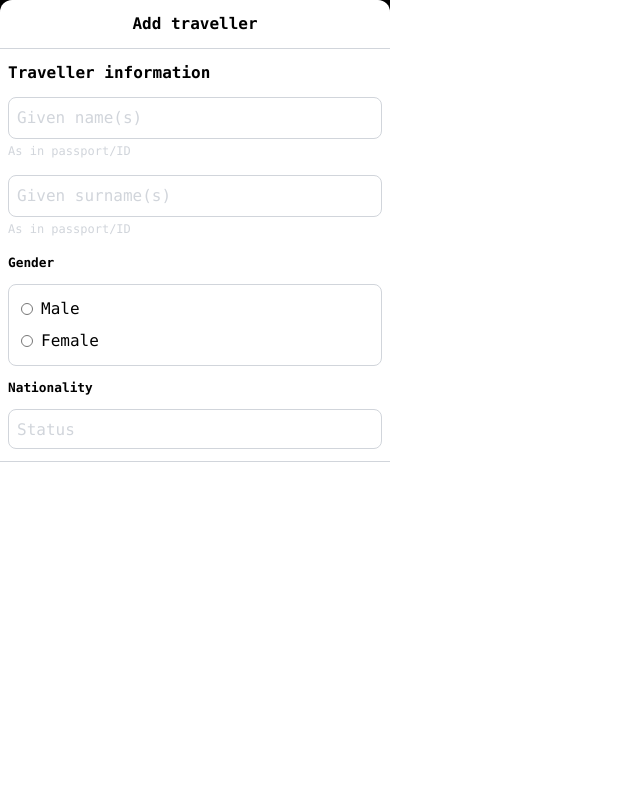
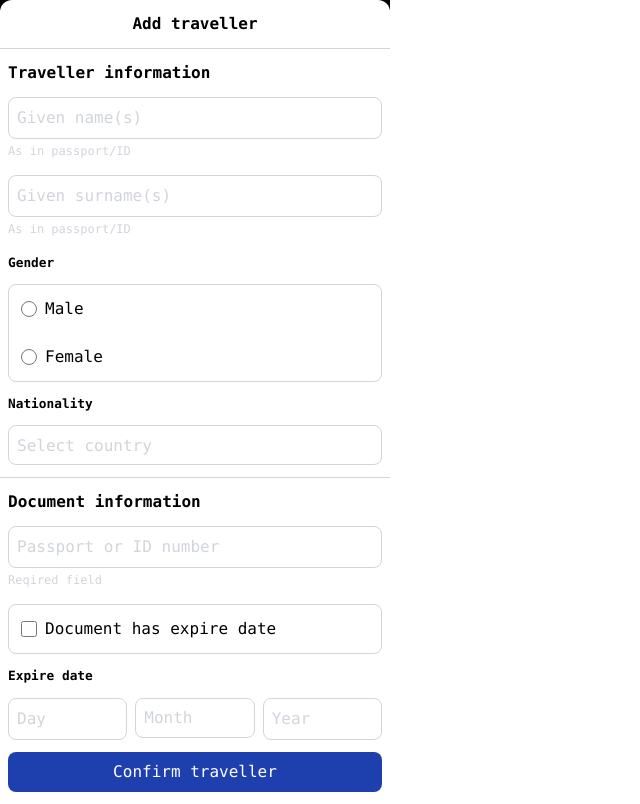
Before and after one commit to fishok11/passenger-registration, a React (Create React App) app: page / in a window 1280 px wide. Shown: the whole page, without its empty margins (0-640 px from the left). Built offline with nearby package versions, Linux system fonts and the light colour scheme.

Commit message:
add taraveller layout

```diff
--- a/src/UI/input/Input.tsx
+++ b/src/UI/input/Input.tsx
@@ -44,7 +44,7 @@ const Input: FC<Partial<InputProps>> = ({
         value={value}
         onChange={onChange}
       />
-      <p className={styles.helperText}>{helperText}</p>
+      {helperText && (<p className={styles.helperText}>{helperText}</p>)}
     </div>
   );
 };
--- a/src/components/createTravellers/CreateTravellers.module.scss
+++ b/src/components/createTravellers/CreateTravellers.module.scss
@@ -9,23 +9,34 @@
     }
 
     .travellerInformationContainer {
-      @apply flex flex-col gap-3 px-2 border-b border-gray-300 pb-3;
+      @apply flex flex-col gap-3 px-2 border-b border-gray-300 pb-3 mb-3;
 
       .formTitle {
         @apply w-full text-left font-bold;
       }
 
-      .selectGenderContainer {
-        @apply py-3 flex flex-col gap-2 border border-gray-300 rounded-lg;
+      .radioContainer {
+        @apply flex flex-col border border-gray-300 rounded-lg;
 
-        .selectGender {
-          @apply w-full flex items-center gap-2 px-3;
+        .radioItem {
+          @apply w-full flex items-center gap-2 px-3 py-3 cursor-pointer;
 
           .radioInput {
-            @apply w-3 h-3;
+            @apply w-4 h-4 cursor-pointer;
+          }
+          .radioLabel {
+            @apply cursor-pointer;
           }
         }
       }
     }
+
+    .travellerInformationContainer:last-child {
+      @apply border-hidden;
+    }
+
+    .expireDateContainer {
+      @apply grid grid-rows-1 grid-cols-3 gap-2;
+    }
   }
 }
--- a/src/components/createTravellers/CreateTravellers.tsx
+++ b/src/components/createTravellers/CreateTravellers.tsx
@@ -1,10 +1,10 @@
 import React, { FC, useState } from 'react';
 import styles from './CreateTravellers.module.scss';
-import Box from '../../UI/box/Box';
 import Input from '../../UI/input/Input';
 import Dropdown from '../../UI/dropdown/Dropdown';
 import DropdownItem from '../../UI/dropdown/DropdownItem';
 import { useCreateTravellers } from './useCreateTravellers';
+import Button from '../../UI/button/Button';
 
 const CreateTravellers: FC = () => {
   const { nationalities, nationality, setNationality } = useCreateTravellers();
@@ -28,18 +28,24 @@ const CreateTravellers: FC = () => {
             helperText={'As in passport/ID'}
           />
           <h3 className={styles.formTitle}>Gender</h3>
-          <div className={styles.selectGenderContainer}>
-            <div className={styles.selectGender}>
-              <input id={'male'} type={'radio'} className={styles.radioInput} />
+          <div className={styles.radioContainer}>
+            <div className={styles.radioItem}>
+              <input
+                id={'male'}
+                type={'radio'}
+                className={styles.radioInput}
+                name={'gender'}
+              />
               <label htmlFor={'male'} className={styles.radioLabel}>
                 Male
               </label>
             </div>
-            <div className={styles.selectGender}>
+            <div className={styles.radioItem}>
               <input
                 id={'female'}
                 type={'radio'}
                 className={styles.radioInput}
+                name={'gender'}
               />
               <label htmlFor={'female'} className={styles.radioLabel}>
                 Female
@@ -47,7 +53,7 @@ const CreateTravellers: FC = () => {
             </div>
           </div>
           <h3 className={styles.formTitle}>Nationality</h3>
-          <Dropdown placeholder={'Status'} value={nationality}>
+          <Dropdown placeholder={'Select country'} value={nationality}>
             {nationalities.map((nationality) => (
               <DropdownItem
                 key={nationality}
@@ -57,6 +63,46 @@ const CreateTravellers: FC = () => {
             ))}
           </Dropdown>
         </div>
+        <div className={styles.travellerInformationContainer}>
+          <h2 className={styles.formTitle}>Document information</h2>
+          <Input
+            id={'name'}
+            type={'text'}
+            placeholder={'Passport or ID number'}
+            helperText={'Reqired field'}
+          />
+          <div className={styles.radioContainer}>
+            <div className={styles.radioItem}>
+              <input
+                id={'expireDate'}
+                type={'Checkbox'}
+                className={styles.radioInput}
+                name={'expireDate'}
+              />
+              <label htmlFor={'expireDate'} className={styles.radioLabel}>
+                Document has expire date
+              </label>
+            </div>
+          </div>
+          <h3 className={styles.formTitle}>Expire date</h3>
+          <div className={styles.expireDateContainer}>
+            <Input id={'day'} type={'text'} placeholder={'Day'} />
+            <Dropdown placeholder={'Month'} value={nationality}>
+              {nationalities.map((nationality) => (
+                <DropdownItem
+                  key={nationality}
+                  text={nationality}
+                  onClick={() => setNationality(nationality)}
+                />
+              ))}
+            </Dropdown>
+            <Input id={'year'} type={'text'} placeholder={'Year'} />
+          </div>
+          <Button
+            text={'Confirm traveller'}
+            onClick={() => console.log('Confirm traveller')}
+          />
+        </div>
       </div>
     </div>
   );
```
